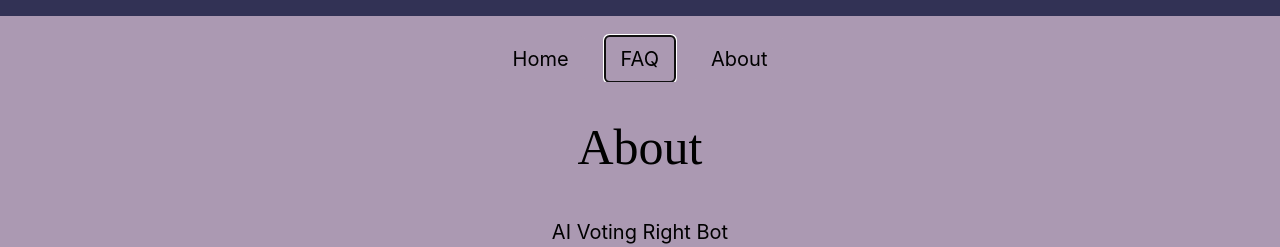
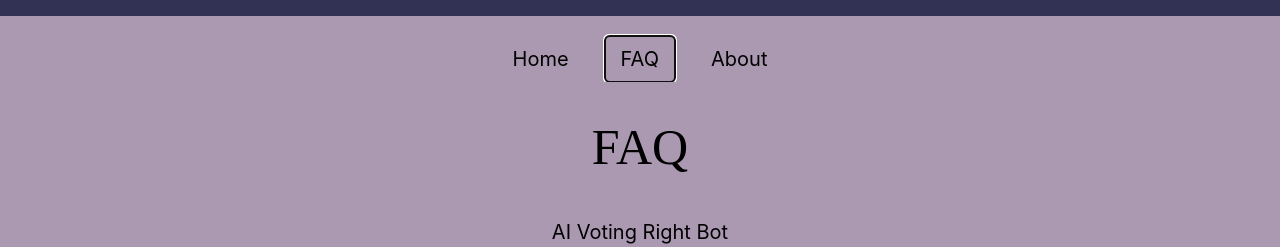
Before and after one commit to EthanV1920/OSTEM-HACKATHON-2024, a React (Create React App) app in the folder lettergen/: page / in a window 1280 px wide. Both pictures are taken after a click on the button "FAQ". Shown: the top 247 px of the page. Built offline with nearby package versions, Linux system fonts and the light colour scheme; a web font is replaced by a local one.

Commit message:
Update FAQ.js

```diff
--- a/lettergen/src/FAQ.js
+++ b/lettergen/src/FAQ.js
@@ -3,7 +3,7 @@ import './FAQ.css';
 function App() {
   return (
     <div className="Banner">
-      <h1>About</h1>
+      <h1>FAQ</h1>
       <p class = "topText">AI Voting Right Bot</p>
         <div className="QuestionText">
 
```
